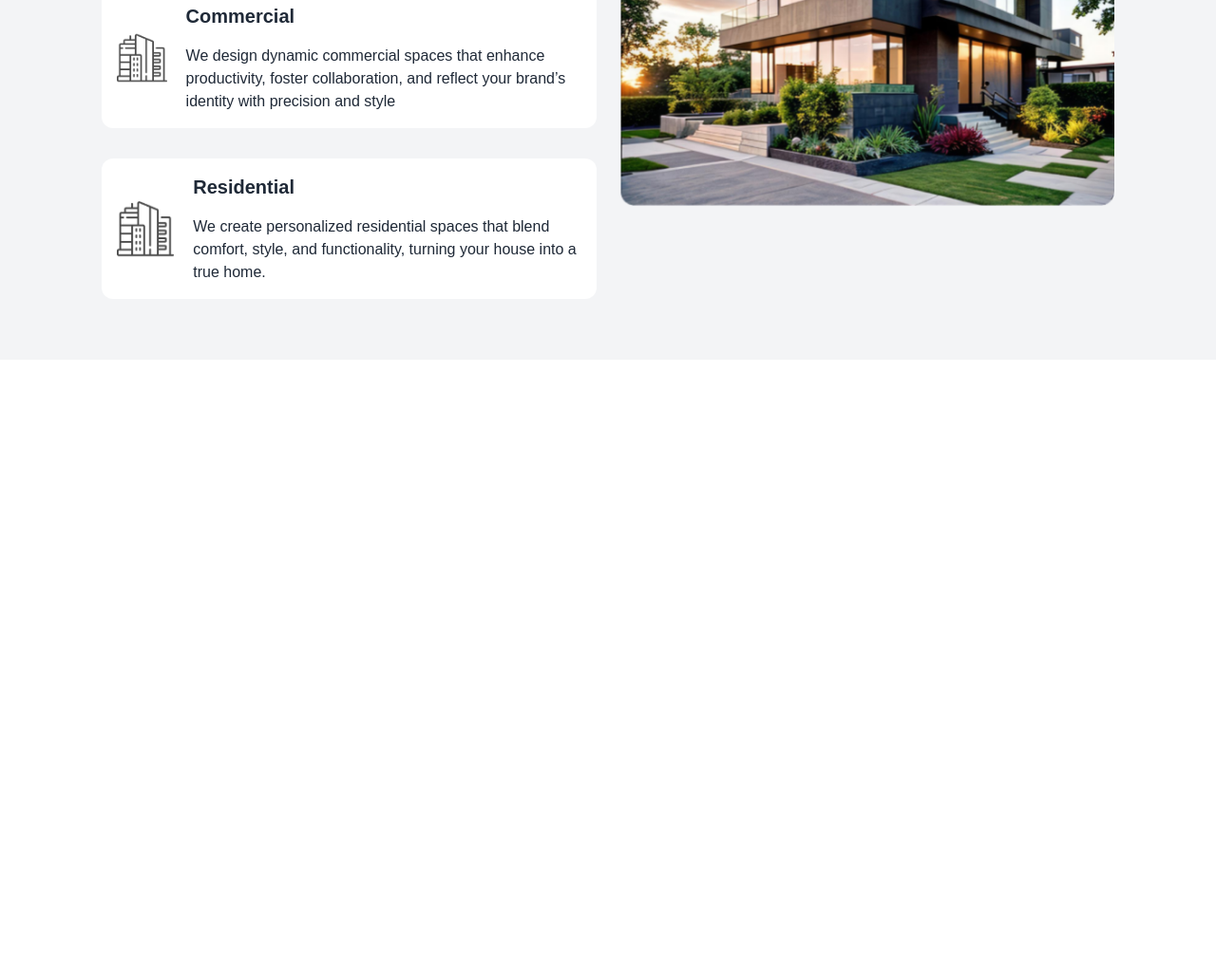
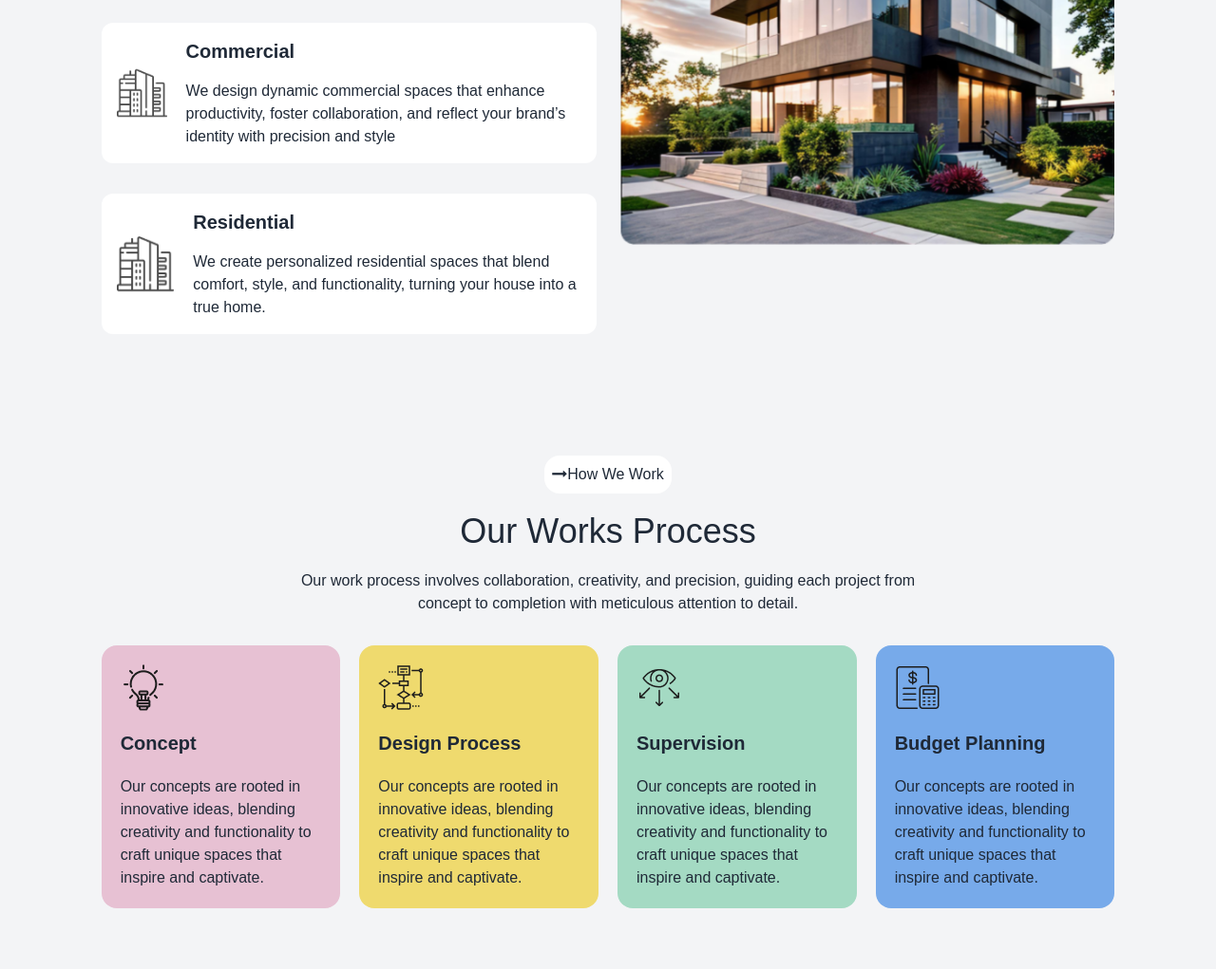
Before and after one commit to arahman225/Assignment-03, a plain HTML site: page index.html in a window 1280 px wide. Shown: the part 1118-2139 px from the top of the page at 95% size. Before the commit the page ends 1497 px from the top, so only its background shows below. Drawn offline with nearby package versions, Linux system fonts and the light colour scheme.

Commit message:
added about section

```diff
--- a/index.html
+++ b/index.html
@@ -13,6 +13,7 @@
           }
       </style>
     <link href="https://cdn.jsdelivr.net/npm/daisyui@4.12.10/dist/full.min.css" rel="stylesheet" type="text/css" />
+    <link rel="stylesheet" href="https://cdnjs.cloudflare.com/ajax/libs/font-awesome/4.7.0/css/font-awesome.min.css">
     <script src="https://cdn.tailwindcss.com"></script>
 
     <script>
@@ -36,7 +37,7 @@
 </head>
 <body class="font-Manrope">
     <section class="bg-gradient-to-t from-white to-gray-100">
-    <header class="container mx-auto">
+    <header class="w-5/6 mx-auto">
         <nav class="flex justify-between items-center pt-10">
             <h3 class="text-3xl font-bold flex items-center"><svg xmlns="http://www.w3.org/2000/svg" fill="none" viewBox="0 0 24 24" stroke-width="1.5" stroke="currentColor" class="size-8 inline-block bg-primarycolor p-2 rounded-full">
                 <path stroke-linecap="round" stroke-linejoin="round" d="m4.5 19.5 15-15m0 0H8.25m11.25 0v11.25" />
@@ -79,19 +80,20 @@
     </div>
 </section>
 <!-- main section start -->
+ <!-- about section start -->
   <section class="py-16 bg-gray-100">
     <div class="w-5/6 mx-auto">
-      <div class="bg-white rounded-3xl inline-block py-1 px-3">
-        <h3 class="flex items-center font-bold"><svg xmlns="http://www.w3.org/2000/svg" fill="none" viewBox="0 0 24 24" stroke-width="1.5" stroke="currentColor" class="size-6">
-          <path stroke-linecap="round" stroke-linejoin="round" d="M17.25 8.25 21 12m0 0-3.75 3.75M21 12H3" />
-        </svg>
-        About Us</h3>
+      <img class="-ml-6" src="assets/icons/Vector.png" alt="">
+      <div class="lg:text-left text-center">
+        <h3 class="bg-white rounded-3xl py-1 px-3 inline-block"><i class="fa fa-long-arrow-right"></i>About Us</h3>
       </div>
       <div class="grid lg:grid-cols-2 gap-6">
         <div class="space-y-8">
+          <div class="lg:text-left text-center space-y-7">
           <h2 class="text-5xl font-bold leading-normal">We design thoughtful, liveable spaces</h2>
           <p>
             We create spaces that blend functionality with beauty, ensuring each design is both practical and inspiring. Our thoughtful approach crafts environments </p>
+          </div>
             <div class="flex items-center justify-center bg-white rounded-xl p-4 mt-5">
               <div class="w-32">
                 <img src="assets/icons/commercial.png" alt="">
@@ -117,6 +119,50 @@
       </div>
     </div>
   </section>
+ <!-- about section end -->
+  <!-- works progress section start -->
+
+  <section class="py-16 bg-gray-100">
+    <div class="w-5/6 mx-auto">
+      <div class="text-center space-y-5 mb-8">
+        <h4 class="bg-white p-2 rounded-2xl inline-block"><i class="fa fa-long-arrow-right"></i>How We Work</h4>
+        <h2 class="text-4xl">Our Works Process</h2>
+        <p>Our work process involves collaboration, creativity, and precision, guiding each project from <br> concept to completion with meticulous attention to detail.</p>
+      </div>
+      <div class="grid lg:grid-cols-4 gap-5">
+        <div class="bg-light-tomato p-5 rounded-2xl">
+          <div class="col space-y-5">
+            <img src="assets/icons/concept.png" alt="">
+            <h3 class="text-xl font-bold">Concept</h3>
+            <p>Our concepts are rooted in innovative ideas, blending creativity and functionality to craft unique spaces that inspire and captivate.</p>
+          </div>
+        </div>
+        <div class="bg-light-yellow p-5 rounded-2xl">
+          <div class="col space-y-5">
+            <img src="assets/icons/flow-chart.png" alt="">
+            <h3 class="text-xl font-bold">Design Process</h3>
+            <p>Our concepts are rooted in innovative ideas, blending creativity and functionality to craft unique spaces that inspire and captivate.</p>
+          </div>
+        </div>
+        <div class="bg-light-green p-5 rounded-2xl">
+          <div class="col space-y-5">
+            <img src="assets/icons/vision.png" alt="">
+            <h3 class="text-xl font-bold">Supervision</h3>
+            <p>Our concepts are rooted in innovative ideas, blending creativity and functionality to craft unique spaces that inspire and captivate.</p>
+          </div>
+        </div>
+        <div class="bg-light-blue p-5 rounded-2xl">
+          <div class="col space-y-5">
+            <img src="assets/icons/budget-planning.png" alt="">
+            <h3 class="text-xl font-bold">Budget Planning</h3>
+            <p>Our concepts are rooted in innovative ideas, blending creativity and functionality to craft unique spaces that inspire and captivate.</p>
+          </div>
+        </div>
+      </div>
+    </div>
+  </section>
+
+  <!-- works progress section end -->
 <!-- main section end -->
 </body>
 </html>
```
